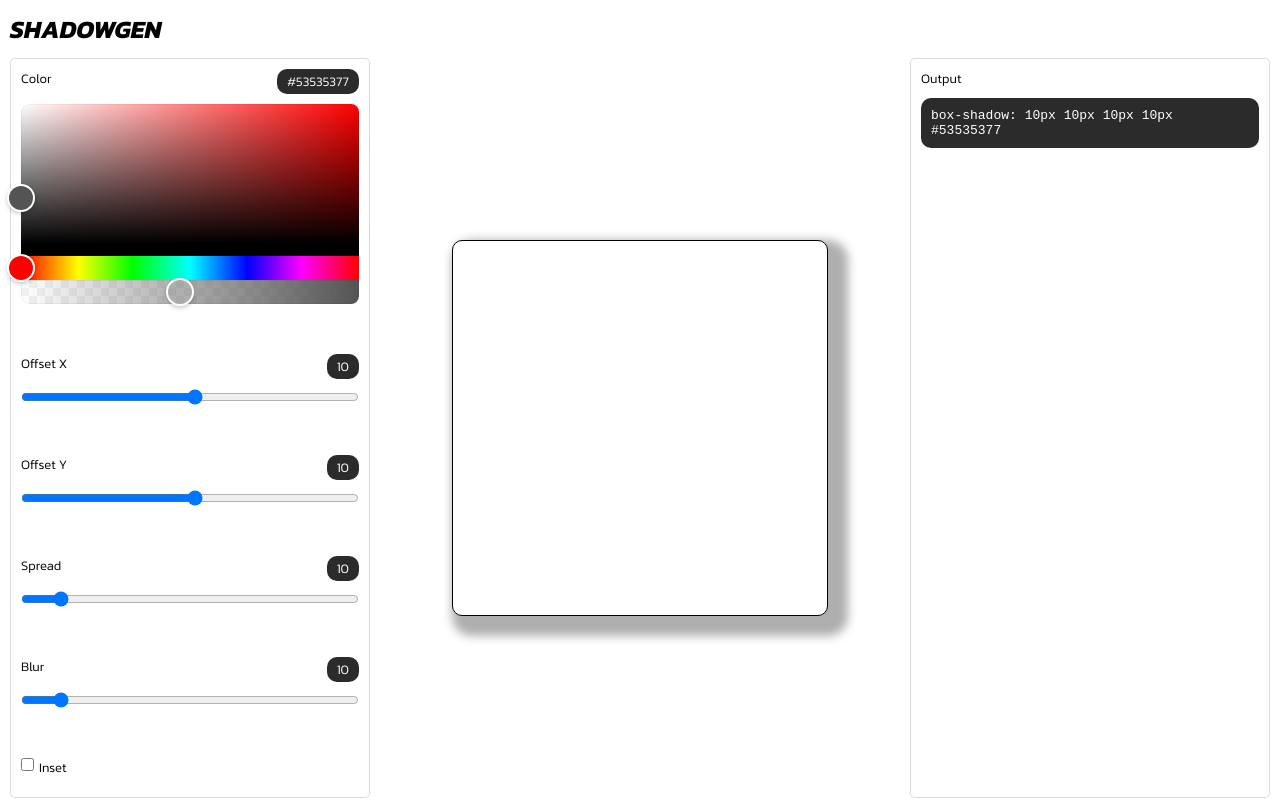
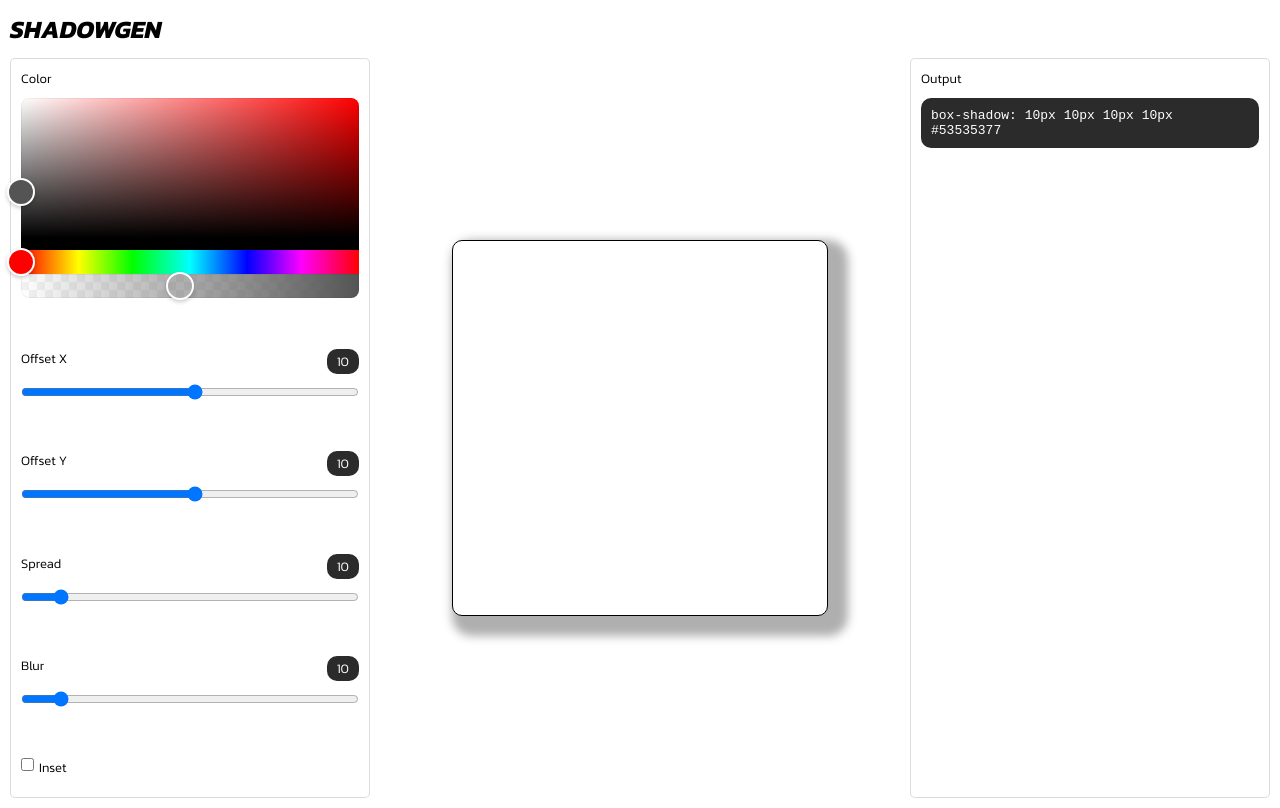
Before and after one commit to daviduzondu/Shadowgen, a React (Vite) app: page / in a window 1280 px wide. Built offline with nearby package versions, Linux system fonts and the light colour scheme.

Commit message:
Made a few changes

```diff
--- a/src/components/Control.jsx
+++ b/src/components/Control.jsx
@@ -7,7 +7,7 @@ function ControlPane({ label, type, onChangeHandler, value, children }) {
             <div className='label'>
                 {/* <div></div> */}
                 <label htmlFor={label}>{label}</label>
-                {(type !== "checkbox" && value) && <span className='value'>{value}</span>}
+                {(type !== "checkbox" && (typeof value === 'number')) && <span className='value'>{value}</span>}
             </div>
             {children &&
                 <div className='codeOutput'>
```
